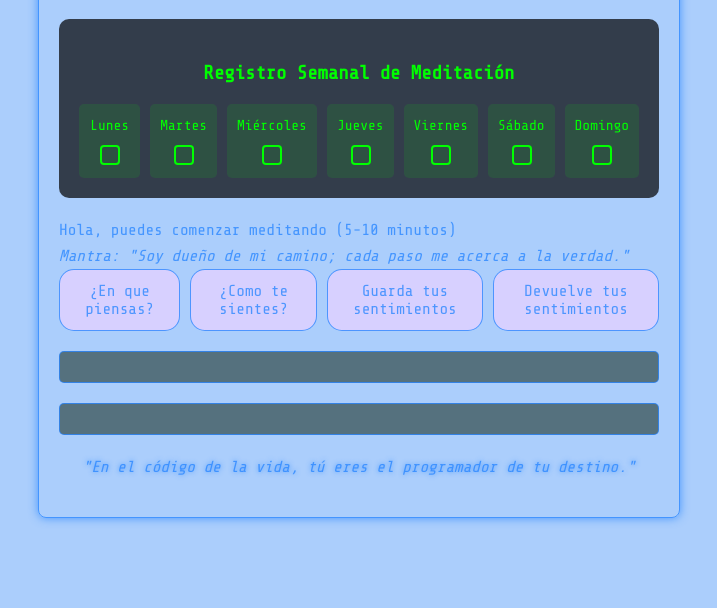
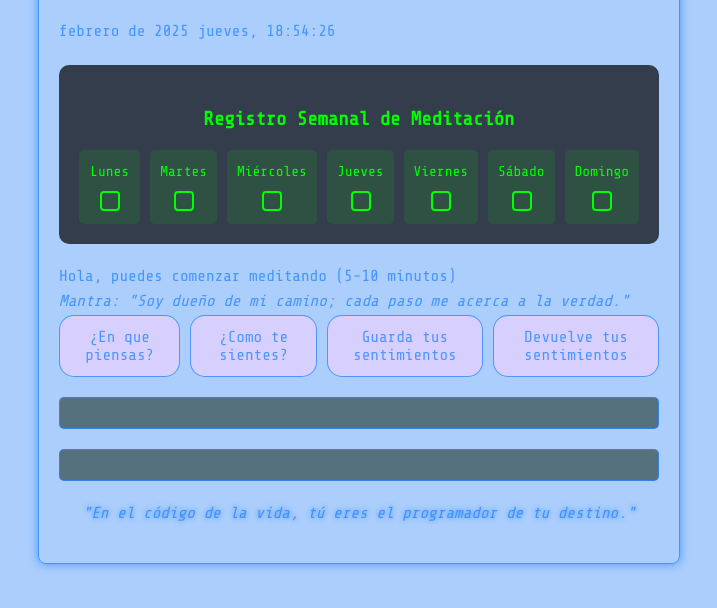
Before and after one commit to EdgarJTribaldo/reflechi, a website: page index.html in a window 1280 px wide. Shown: the part 150-758 px from the top of the page, without its empty margins (281-998 px from the left). Drawn offline with nearby package versions, Linux system fonts and the light colour scheme.

Commit message:
Separacion Css

```diff
--- a/index.html
+++ b/index.html
@@ -13,6 +13,7 @@
         <div>
             <h1>Reflechi</h1>
             <h5>Reflexiones Digitales</h5>
+            <div id="reloj"></div>
         </div>
 
 
--- a/main.js
+++ b/main.js
@@ -1,7 +1,7 @@
 
 // Hora actual
 function horaActual(){
-    let fecha = new Date();
+    const fecha = new Date();
     const options = {
         weekday: 'long',
         year: 'numeric',
@@ -10,10 +10,16 @@ function horaActual(){
         minute: '2-digit',
         second: '2-digit'
     }
+    // toLocaleString('es-ES', options) devuelve la fecha en formato local y en español (una especie de formateo automatico
     return fecha.toLocaleString('es-ES', options);
 }
 
-horaActual();
+function mostrarHora(){
+    document.getElementById('reloj').textContent = horaActual();
+}
+
+setInterval(mostrarHora, 1000);
+
 
 // Función para encriptar datos
 function encryptData(data, secretKey) {
```
